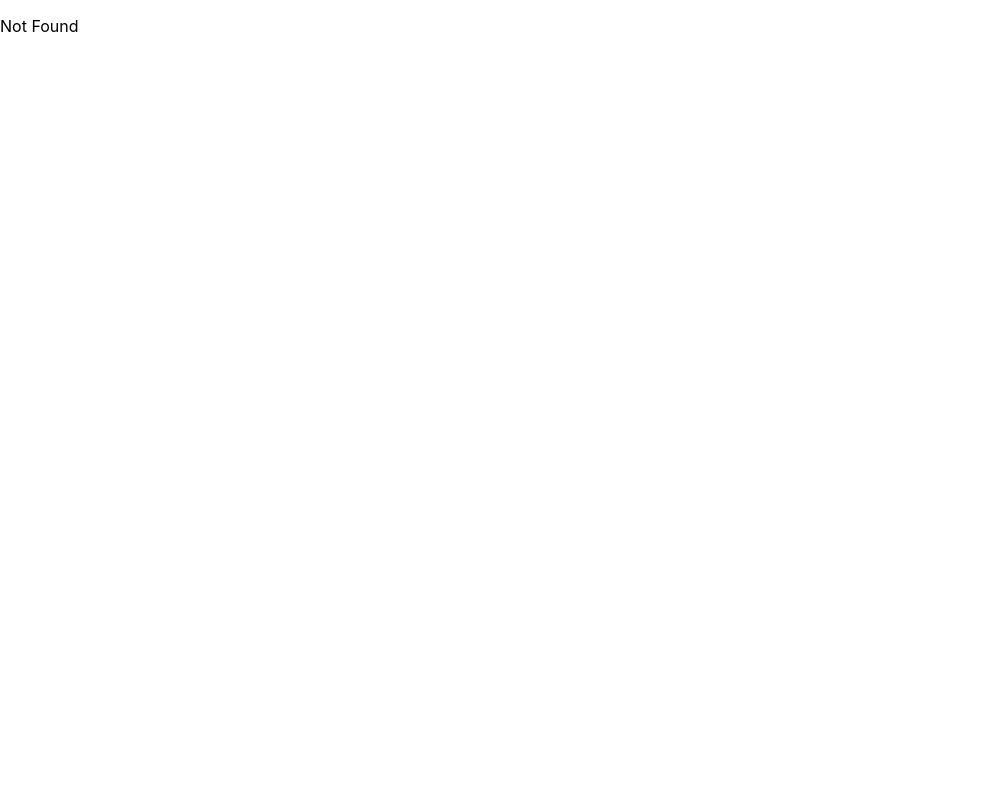
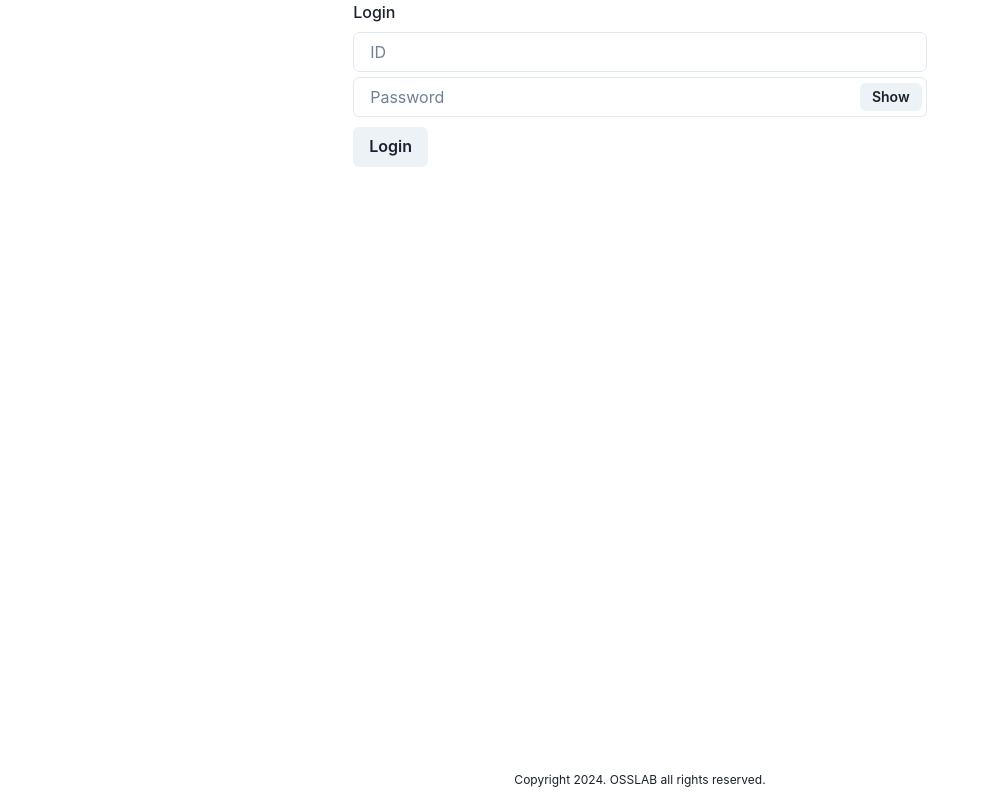
Before and after one commit to jaeinbaek/mumulbo-front, a React (Create React App) app: page /login in a window 1280 px wide. Before the commit this address had no page. Shown: the whole page, without its empty margins (0-989 px from the left). Built offline with nearby package versions, Linux system fonts and the light colour scheme.

Commit message:
Add login page

```diff
--- a/package.json
+++ b/package.json
@@ -14,6 +14,7 @@
     "axios": "^1.6.7",
     "framer-motion": "^11.0.8",
     "react": "^18.2.0",
+    "react-cookie": "^7.1.0",
     "react-dom": "^18.2.0",
     "react-router-dom": "^6.22.3",
     "react-scripts": "5.0.1",
--- a/src/App.js
+++ b/src/App.js
@@ -1,15 +1,11 @@
 import { Outlet } from "react-router-dom";
 import { ChakraProvider } from '@chakra-ui/react'
 import Footer from './components/Footer';
-import ToggleThemeSwitch from './components/ToggleThemeSwitch';
-
-
 
 function App() {
   return (
     <ChakraProvider>
       <div className="App">
-        <ToggleThemeSwitch/>
         <Outlet />
         <Footer />
       </div>
--- a/src/Router.js
+++ b/src/Router.js
@@ -1,9 +1,20 @@
-import {createBrowserRouter} from "react-router-dom";
+import { createBrowserRouter, Navigate } from "react-router-dom";
+
+import useAuthStore from '../src/stores/auth';
 
 import App from "./App";
+import Login from './components/Login';
 import ChatBody from './components/ChatBody';
 import NotFound from './components/NotFound';
 
+
+const PrivateRoute = ({ children }) => {
+    const isAuthenticated = useAuthStore((state) => state.authToken.authenticated)
+
+    // const isAuthenticated = useAuthStore.subscribe(state => {return state.authToken.authenticated});
+    // const isAuthenticated = useAuthStore.subscribe(state => {return state.authToken.authenticated});
+    return isAuthenticated ? children : <Navigate to="/login" />;
+  }
 
 export const router = createBrowserRouter([
   {
@@ -14,12 +25,19 @@ export const router = createBrowserRouter([
       {
         index: true,
         path: "",
-        element: <ChatBody />,
+        element: (
+            <PrivateRoute>
+                <ChatBody />
+            </PrivateRoute>),
+      },
+      {
+        path: "login",
+        element: <Login />,
       },
       {
         path: "mumulbo-front",
         element: <ChatBody />,
       }
     ],
-  },
+},
 ]);
--- /dev/null
+++ b/src/api/login.js
@@ -0,0 +1,22 @@
+import axios from 'axios';
+
+import useAuthStore from '../stores/auth';
+
+export const fetchLogin = async (id, password, callback) => {
+    try {
+        const data = new FormData();
+        data.append('username', id)
+        data.append('password', password)
+
+        await axios.post('http://1.235.192.197:8000/token', data)
+            .then((response) => {
+                useAuthStore.getState().setToken(response.data.access_token)
+                // Navigate 실행
+                callback()
+            })
+    } catch (e) {
+        console.log(e)
+    }
+}
+
+export default fetchLogin;
--- a/src/components/ChatBody.jsx
+++ b/src/components/ChatBody.jsx
@@ -1,9 +1,11 @@
 import { Container } from '@chakra-ui/react'
 import Chatting from './Chatting';
+import ToggleThemeSwitch from './ToggleThemeSwitch';
 
 function ChatBody() {
     return (
       <div className="body" >
+            <ToggleThemeSwitch />
              <Container h='calc(95vh)'>
                  <Chatting />
              </Container>
--- a/src/components/ChatMessage.jsx
+++ b/src/components/ChatMessage.jsx
@@ -25,7 +25,7 @@ function ChatMessage(props) {
                 <Box
                     w='100%'
                 >
-                    <Text fontSize='xs'>You, {props.timestamp}</Text>
+                    <Text fontSize='xs'><Text fontSize='xs' as='b'>You</Text>, {props.timestamp}</Text>
                 </Box>
                 <Box
                     w='100%'
@@ -44,7 +44,7 @@ function ChatMessage(props) {
                 <Box
                     w='100%'
                 >
-                    <Text fontSize='xs'>Reply, {props.timestamp}</Text>
+                    <Text fontSize='xs'><Text fontSize='xs' as='b'>Reply</Text>, {props.timestamp}</Text>
                 </Box>
                 <Box
                     w='100%'
--- /dev/null
+++ b/src/components/Login.jsx
@@ -0,0 +1,109 @@
+import { useState } from 'react';
+import { Flex, Container, FormControl, FormHelperText, FormErrorMessage, FormLabel, Button, Input, InputGroup, InputRightElement } from '@chakra-ui/react'
+import { useNavigate } from "react-router-dom";
+import { CheckIcon } from '@chakra-ui/icons'
+import ChatMessageList from './ChatMessageList';
+import axios from 'axios';
+
+import useChattingStore from '../stores/chatting';
+
+import { fetchLogin } from '../api/login';
+
+
+function Login() {
+
+    const { authToken } = useChattingStore();
+    const { deleteToken } = useChattingStore(state => state);
+
+    const [show, setShow] = useState(false)
+    const handleClick = () => setShow(!show)
+
+    const [id, setId] = useState('')
+    const [password, setPassword] = useState('')
+
+    const isError = password === ''
+
+    const handleId = (event) => setId(event.target.value)
+    const handlePassword = (event) => setPassword(event.target.value)
+
+    const navigate = useNavigate();
+    const justNavigate = () => {
+        navigate("/")
+    }
+
+    const handleSubmit = (event) => {
+        event.preventDefault();
+        fetchLogin(id, password, justNavigate)
+    }
+
+    // Test
+    const clickSetToken = () => {
+        // loginTest()
+        navigate("/")
+    }
+
+
+    return (
+        <Container h='95vh' verticalAlign='middle'>
+            <form onSubmit={handleSubmit}>
+                    <FormControl>
+                        <FormLabel>Login</FormLabel>
+                        <Input
+                            required
+                            onChange={handleId}
+                            mb='5px'
+                            placeholder='ID'
+                        />
+                        <InputGroup
+                            mb='10px'
+                            size='md'
+                        >
+                            <Input
+                                required
+                                onChange={handlePassword}
+                                pr='4.5rem'
+                                type={show ? 'text' : 'password'}
+                                placeholder='Password'
+                            />{!isError ? null : (
+                                <FormErrorMessage>Email is required.</FormErrorMessage>
+                              )}
+                            <InputRightElement width='4.5rem'>
+                                <Button h='1.75rem' size='sm' onClick={handleClick}>
+                                    {show ? 'Hide' : 'Show'}
+                                </Button>
+                            </InputRightElement>
+                        </InputGroup>
+                        <Button
+                            mb='30px'
+                            type='submit'
+                        >
+                            Login
+                        </Button>
+                    </FormControl>
+            </form>
+
+
+
+            {/* //test// */}
+
+
+
+            {/* <Container>
+                <Button
+                    onClick={clickSetToken}
+                    mb='30px'
+                >
+                    AccessToken
+                </Button>
+                <Button
+                    onClick={justNavigate}
+                    mb='30px'
+                >
+                    justNavigate
+                </Button>
+            </Container> */}
+        </Container>
+    );
+}
+
+export default Login;
--- a/src/components/ToggleThemeSwitch.jsx
+++ b/src/components/ToggleThemeSwitch.jsx
@@ -3,18 +3,28 @@ import {
   Switch,
   Text,
   Flex,
+  Button
   } from '@chakra-ui/react'
+import useAuthStore from '../stores/auth';
+import { getCookieToken, removeCookieToken } from '../stores/cookies';
 
 function ToggleThemeSwitch() {
     const { toggleColorMode } = useColorMode()
 
+    const logout = () => {
+      useAuthStore.getState().deleteToken();
+      removeCookieToken();
+      console.log(console.log(useAuthStore.getState().authToken.authenticated));
+    }
+
     return (
         <Flex
-          w='115px'
+          w='300px'
           position='fixed'
           top='10px'
           right='10px'
         >
+          <Button onClick={logout} size='xs'>Logout</Button>
           <Text fontSize='xs' as='kbd' mr='8px'>Dark/Light</Text>
           <Switch onChange={toggleColorMode}></Switch>
         </Flex>
--- /dev/null
+++ b/src/stores/auth.js
@@ -0,0 +1,31 @@
+import {
+    create
+} from 'zustand';
+
+export const TOKEN_TIME_OUT = 600 * 1000;
+
+const useAuthStore = create((set) => ({
+    authToken: {
+        authenticated: false,
+        accessToken: null,
+        expireTime: null
+    },
+    setToken: newToken =>
+        set({
+            authToken: {
+                authenticated: true,
+                accessToken: newToken.accessToken,
+                expireTime: new Date().getTime() + TOKEN_TIME_OUT
+            }
+        }),
+    deleteToken: () =>
+        set({
+            authToken: {
+                authenticated: false,
+                accessToken: null,
+                expireTime: null
+            }
+        }),
+}));
+
+export default useAuthStore;
--- /dev/null
+++ b/src/stores/cookies.js
@@ -0,0 +1,43 @@
+import { Cookies } from 'react-cookie';
+
+const cookies = new Cookies();
+
+// 운영용 Refresh Token
+export const setRefreshToken = (refreshToken) => {
+    const today = new Date();
+    const expireDate = today.setDate(today.getDate() + 7);
+
+    return cookies.set('refresh_token', refreshToken, {
+        sameSite: 'strict',
+        path: "/",
+        expires: new Date(expireDate)
+    });
+};
+
+export const getCookieToken = () => {
+    return cookies.get('refresh_token');
+};
+
+export const removeCookieToken = () => {
+    return cookies.remove('refresh_token', { sameSite: 'strict', path: "/" })
+}
+
+// 개발용 Token
+export const setDevToken = (devToken) => {
+    const today = new Date();
+    const expireDate = today.setDate(today.getDate() + 7);
+
+    return cookies.set('dev_token', devToken, {
+        sameSite: 'strict',
+        path: "/",
+        expires: new Date(expireDate)
+    });
+};
+
+export const getDevToken = () => {
+    return cookies.get('dev_token');
+};
+
+export const removeDevToken = () => {
+    return cookies.remove('dev_token', { sameSite: 'strict', path: "/" })
+}
```
Also changed, not shown: src/index.js (+7 -3 lines), src/stores/chatting.js (+11 -5 lines), 1 other file (tests, documents, lock files or other folders).
